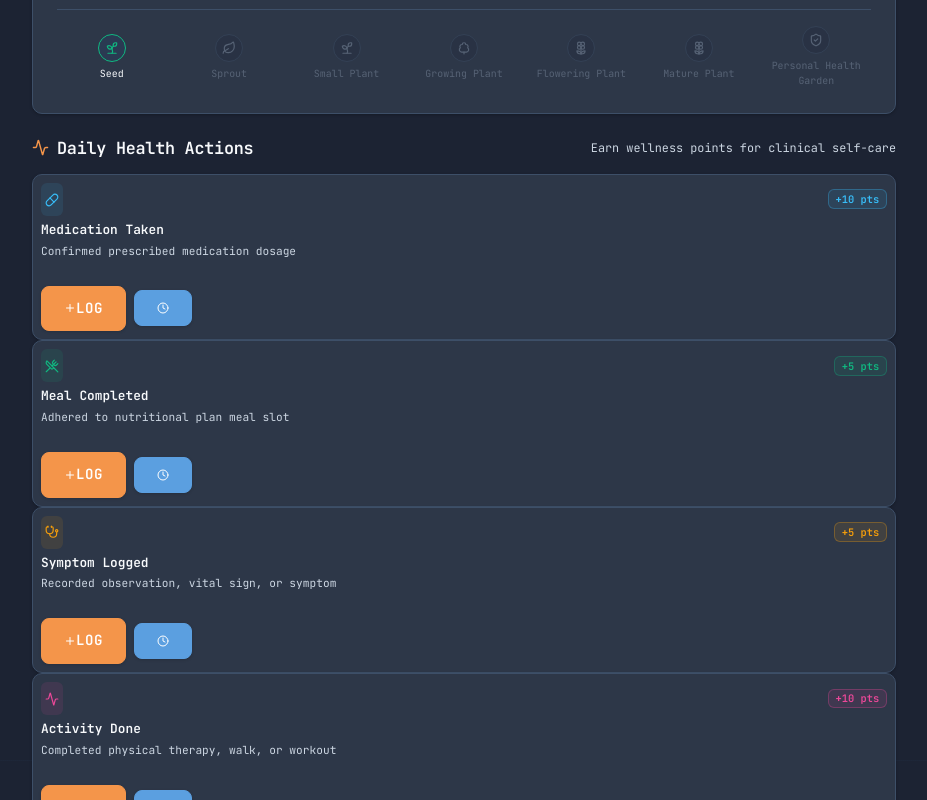
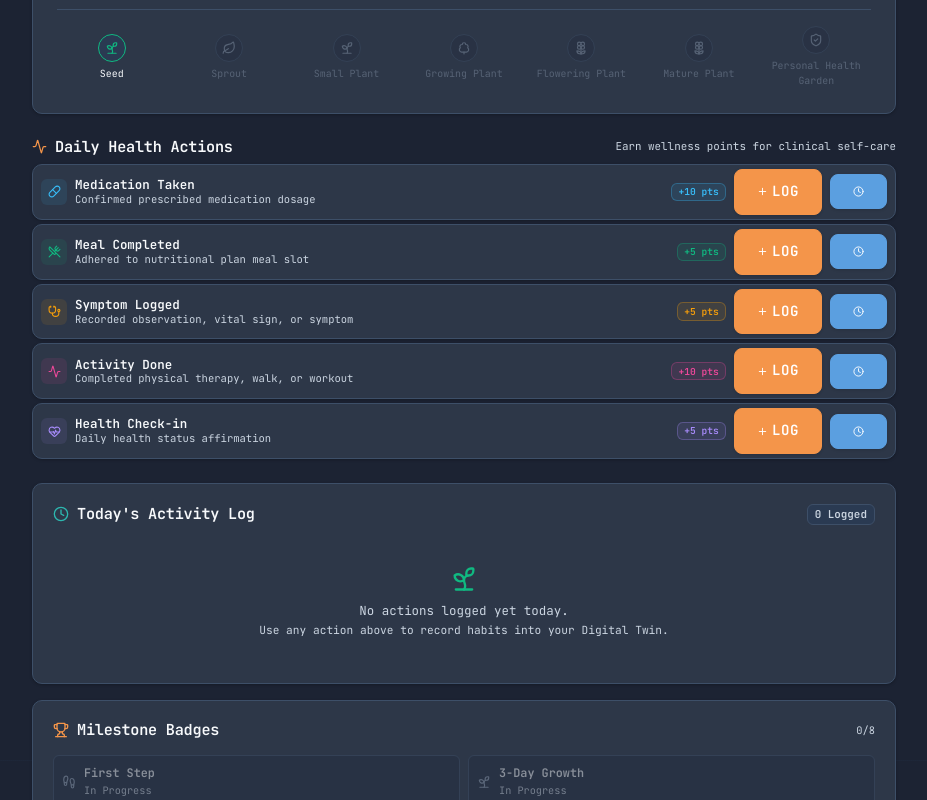
Before and after one commit to SAILESH2508/MedFusion-AI, a React (Vite) app in the folder frontend/: page /digital-twin in a window 1280 px wide. Shown: the part 840-1640 px from the top of the page, without its empty margins (336-1263 px from the left). Built offline with nearby package versions, Linux system fonts and the light colour scheme.

Commit message:
feat(ui): redesign Daily Health Actions as compact horizontal rows

```diff
--- a/frontend/src/pages/digital-twin/IntegratedGardenSection.jsx
+++ b/frontend/src/pages/digital-twin/IntegratedGardenSection.jsx
@@ -313,113 +313,123 @@ export default function IntegratedGardenSection({
 
       {/* ─── 5 Activity Action Buttons ─── */}
       <div>
-        <div className="d-flex align-items-center justify-content-between mb-3">
-          <h3 className="fw-bold m-0 d-flex align-items-center gap-2" style={{ fontSize: '1.05rem', color: 'var(--text-primary)' }}>
-            <Activity size={17} style={{ color: 'var(--brand-orange)' }} />
+        <div className="d-flex align-items-center justify-content-between mb-2">
+          <h3 className="fw-bold m-0 d-flex align-items-center gap-2" style={{ fontSize: '0.95rem', color: 'var(--text-primary)' }}>
+            <Activity size={15} style={{ color: 'var(--brand-orange)' }} />
             Daily Health Actions
           </h3>
-          <span className="text-secondary font-monospace" style={{ fontSize: '0.74rem' }}>
+          <span className="text-secondary font-monospace" style={{ fontSize: '0.68rem' }}>
             Earn wellness points for clinical self-care
           </span>
         </div>
 
-        <div className="row g-2.5">
+        <div className="d-flex flex-column gap-1">
           {GARDEN_ACTIONS.map(action => {
             const isLoading = loggingActivity === action.type;
             const isNoteActive = selectedActivityForNote === action.type;
             const ActionIcon = action.icon;
 
             return (
-              <div key={action.type} className="col-12 col-sm-6 col-lg-4" style={{ minWidth: '150px' }}>
               <div
-                  className="glass-card p-2 d-flex flex-column justify-content-between h-100"
+                key={action.type}
+                className="glass-card d-flex align-items-center gap-2 px-2 py-1"
                 style={{
-                    borderRadius: '10px',
+                  borderRadius: '8px',
                   border: `1px solid ${action.border}`,
                   background: 'var(--bg-card)',
+                  minHeight: '40px',
                 }}
               >
-                  <div>
-                    <div className="d-flex align-items-center justify-content-between mb-1">
-                      <div className="p-1 rounded-2" style={{ background: action.bg, color: action.color }}>
-                        <ActionIcon size={14} />
-                      </div>
-                      <span className="badge font-monospace" style={{ background: action.bg, color: action.color, border: `1px solid ${action.border}`, fontSize: '0.65rem' }}>
-                        +{action.points} pts
-                      </span>
+                {/* Icon */}
+                <div
+                  className="flex-shrink-0 d-flex align-items-center justify-content-center rounded-2"
+                  style={{ width: '26px', height: '26px', background: action.bg, color: action.color }}
+                >
+                  <ActionIcon size={13} />
                 </div>
 
-                    <div className="fw-bold mb-1" style={{ fontSize: '0.8rem', color: 'var(--text-primary)' }}>
-                      {action.label}
-                    </div>
-                    <p className="text-secondary" style={{ fontSize: '0.7rem', lineHeight: '1.3', minHeight: '22px' }}>
-                      {action.description}
-                    </p>
-                  </div>
-
-                  <div className="mt-1">
+                {/* Label + description */}
+                <div className="flex-grow-1 overflow-hidden" style={{ minWidth: 0 }}>
                   {isNoteActive ? (
-                      <div className="d-flex flex-column gap-2">
                     <input
                       type="text"
                       placeholder="Add clinical note..."
                       value={activeNote}
                       onChange={e => setActiveNote(e.target.value)}
                       onKeyDown={e => e.key === 'Enter' && handleLogActivity(action.type, action.points, activeNote)}
-                          className="w-100 bg-transparent border rounded-2 px-2.5 py-1.5 font-monospace"
+                      className="w-100 bg-transparent border rounded-2 px-2 font-monospace"
                       style={{
-                            fontSize: '0.74rem',
+                        fontSize: '0.7rem',
                         color: 'var(--text-primary)',
                         borderColor: action.border,
                         background: 'rgba(15, 23, 42, 0.04)',
                         outline: 'none',
+                        height: '26px',
                       }}
                       autoFocus
                     />
-                        <div className="d-flex align-items-center gap-2">
+                  ) : (
+                    <>
+                      <div className="fw-bold text-truncate" style={{ fontSize: '0.78rem', color: 'var(--text-primary)', lineHeight: '1.2' }}>
+                        {action.label}
+                      </div>
+                      <div className="text-secondary text-truncate" style={{ fontSize: '0.66rem', lineHeight: '1.2' }}>
+                        {action.description}
+                      </div>
+                    </>
+                  )}
+                </div>
+
+                {/* Points badge */}
+                <span
+                  className="badge font-monospace flex-shrink-0"
+                  style={{ background: action.bg, color: action.color, border: `1px solid ${action.border}`, fontSize: '0.6rem' }}
+                >
+                  +{action.points} pts
+                </span>
+
+                {/* Action buttons */}
+                {isNoteActive ? (
+                  <>
                     <button
                       onClick={() => handleLogActivity(action.type, action.points, activeNote)}
                       disabled={isLoading}
-                            className="btn-clinical primary d-flex align-items-center gap-1.5 font-monospace text-uppercase"
-                            style={{ fontSize: '0.68rem', borderRadius: '6px', padding: '3px 10px', width: 'auto' }}
+                      className="btn-clinical primary d-flex align-items-center gap-1 font-monospace text-uppercase flex-shrink-0"
+                      style={{ fontSize: '0.62rem', borderRadius: '5px', padding: '2px 8px' }}
                     >
-                            {isLoading ? <RefreshCw size={12} className="animate-spin" /> : <Check size={12} />}
-                            <span>{isLoading ? 'Saving...' : 'Confirm'}</span>
+                      {isLoading ? <RefreshCw size={11} className="animate-spin" /> : <Check size={11} />}
+                      <span>{isLoading ? 'Saving...' : 'OK'}</span>
                     </button>
                     <button
                       onClick={() => { setSelectedActivityForNote(null); setActiveNote(''); }}
-                            className="btn-clinical secondary d-flex align-items-center gap-1 font-monospace text-uppercase"
-                            style={{ fontSize: '0.68rem', borderRadius: '6px', padding: '3px 8px', width: 'auto' }}
+                      className="btn-clinical secondary d-flex align-items-center font-monospace flex-shrink-0"
+                      style={{ fontSize: '0.62rem', borderRadius: '5px', padding: '2px 6px' }}
                       title="Cancel"
                     >
-                            <X size={12} />
-                            <span>Cancel</span>
+                      <X size={11} />
                     </button>
-                        </div>
-                      </div>
+                  </>
                 ) : (
-                      <div className="d-flex align-items-center gap-2">
+                  <>
                     <button
                       onClick={() => handleLogActivity(action.type, action.points)}
                       disabled={isLoading}
-                          className="btn-clinical primary d-flex align-items-center gap-1.5 font-monospace text-uppercase"
-                          style={{ fontSize: '0.68rem', borderRadius: '6px', padding: '3px 10px', width: 'auto' }}
+                      className="btn-clinical primary d-flex align-items-center gap-1 font-monospace text-uppercase flex-shrink-0"
+                      style={{ fontSize: '0.62rem', borderRadius: '5px', padding: '2px 8px' }}
                     >
-                          {isLoading ? <RefreshCw size={12} className="animate-spin" /> : <Plus size={12} />}
-                          <span>{isLoading ? 'Logging...' : 'Log'}</span>
+                      {isLoading ? <RefreshCw size={11} className="animate-spin" /> : <Plus size={11} />}
+                      <span>{isLoading ? '...' : 'Log'}</span>
                     </button>
                     <button
                       onClick={() => { setSelectedActivityForNote(action.type); setActiveNote(''); }}
-                          title="Add note with activity"
-                          className="btn-clinical secondary d-flex align-items-center justify-content-center"
-                          style={{ borderRadius: '6px', padding: '3px 8px', flexShrink: 0 }}
+                      title="Log with note"
+                      className="btn-clinical secondary d-flex align-items-center justify-content-center flex-shrink-0"
+                      style={{ borderRadius: '5px', padding: '2px 6px' }}
                     >
-                          <Clock size={12} />
+                      <Clock size={11} />
                     </button>
-                      </div>
+                  </>
                 )}
-                  </div>
-                </div>
               </div>
             );
           })}
```
Lines whose indentation alone changed are shown as unchanged.
